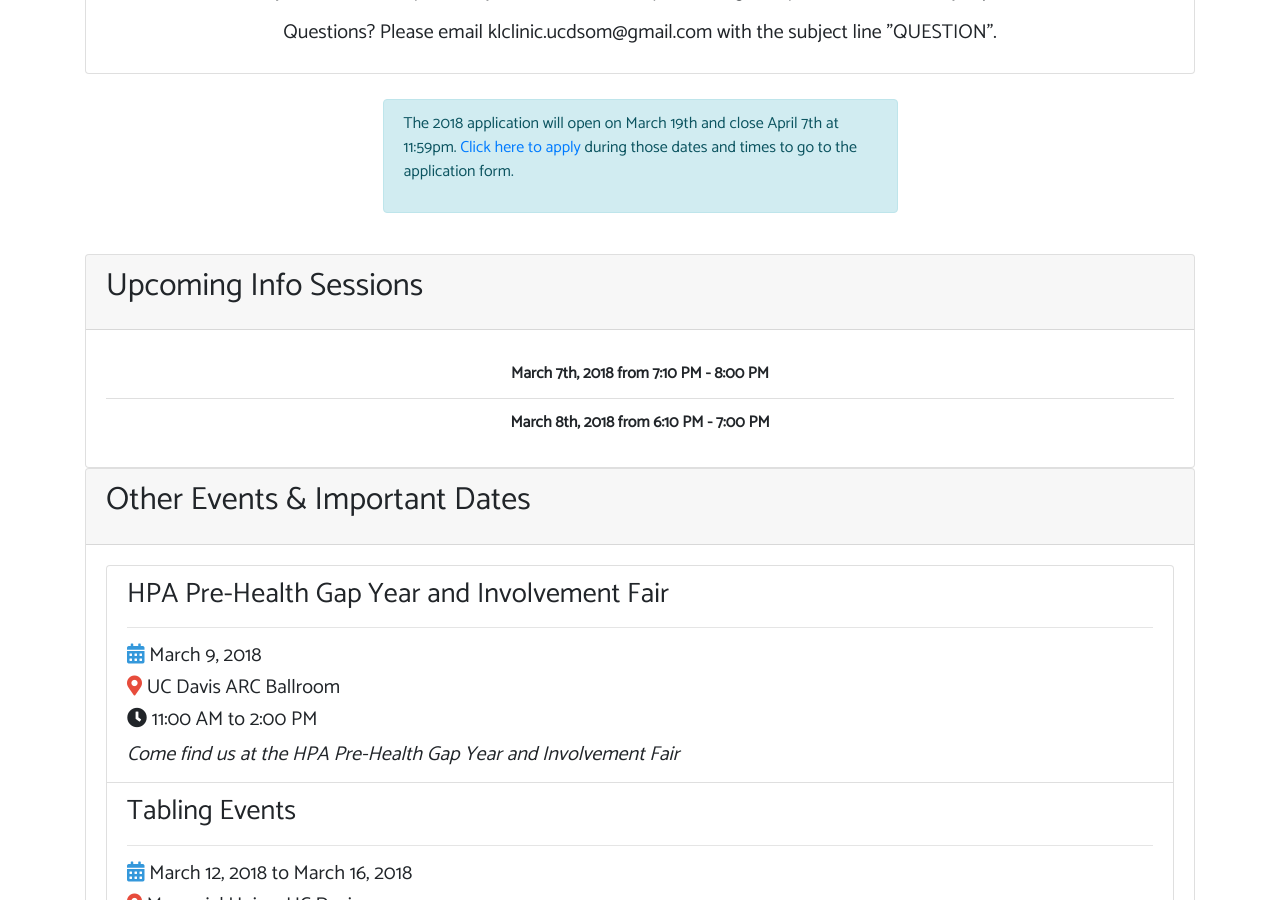
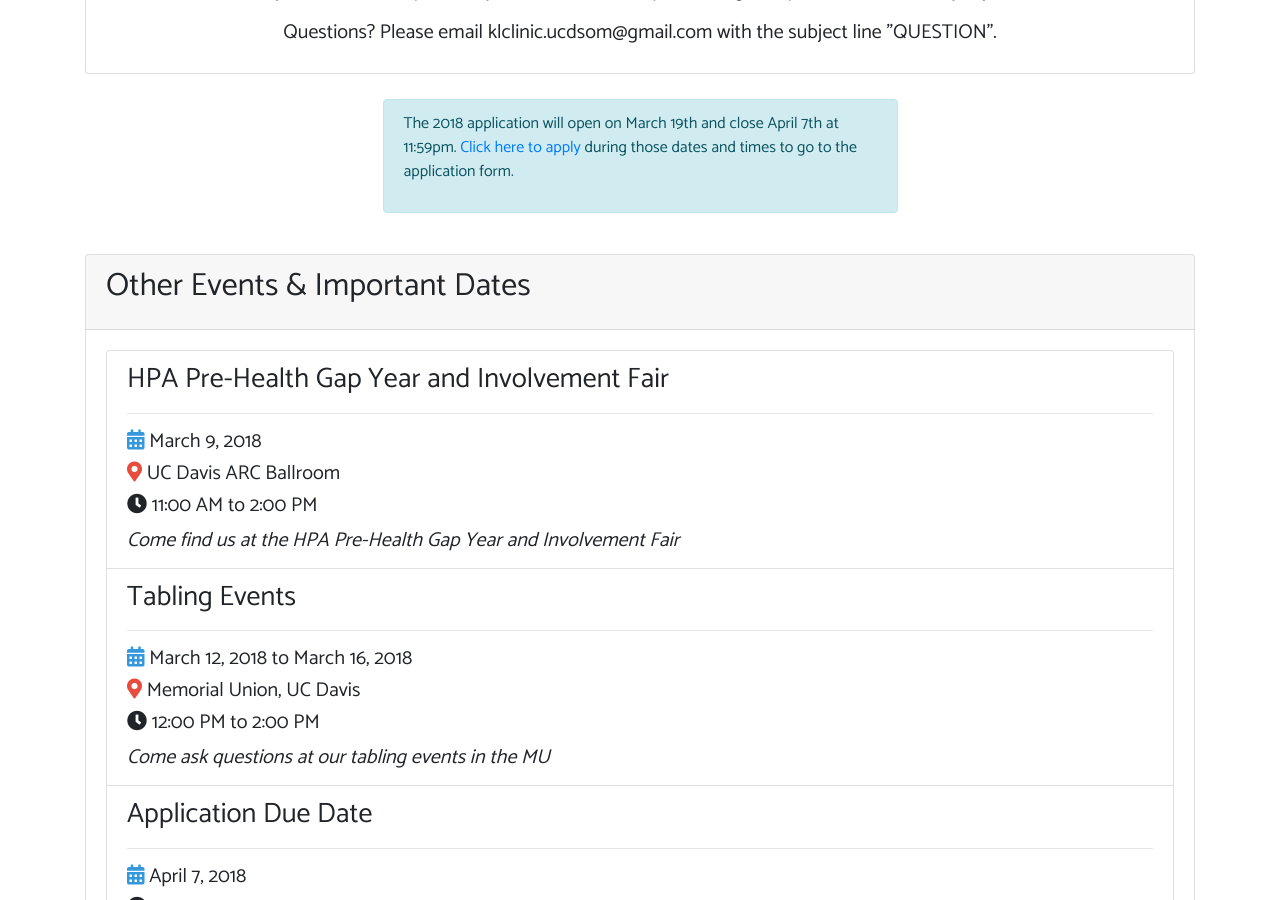
Before and after one commit to iwakoscott/knights-landing, a Jekyll site: the page built from get-involved/clinic-volunteer-application.markdown, in a window 1280 px wide and 900 px high, scrolled down 628 px. Built offline with Jekyll 4.4.1, drawn with Linux system fonts in a browser that asks for light colours; nearby versions of some CDN libraries.

Commit message:
Updated Clinic Volunteer Application

```diff
--- a/get-involved/clinic-volunteer-application.markdown
+++ b/get-involved/clinic-volunteer-application.markdown
@@ -2,9 +2,6 @@
 title: Clinic Volunteer Application
 date: 2018-02-08 11:25:00 -08:00
 position: 2
-info sessions:
-- March 7th, 2018 from 7:10 PM - 8:00 PM
-- March 8th, 2018 from 6:10 PM - 7:00 PM
 other events:
 - name: HPA Pre-Health Gap Year and Involvement Fair
   dates: March 9, 2018
```
